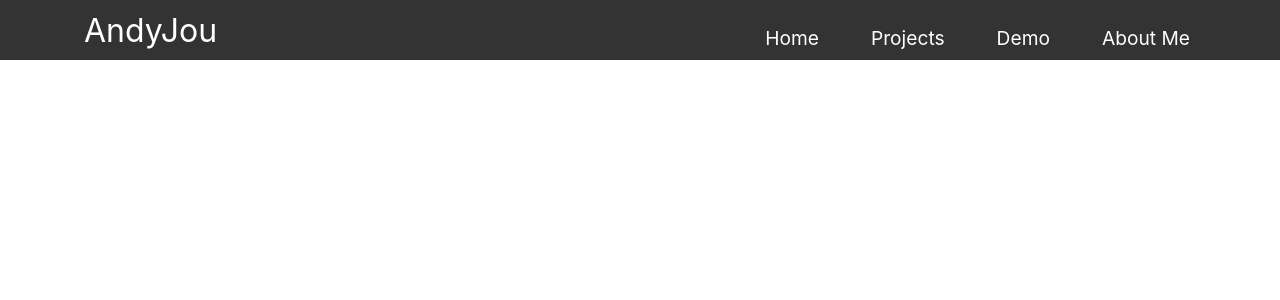
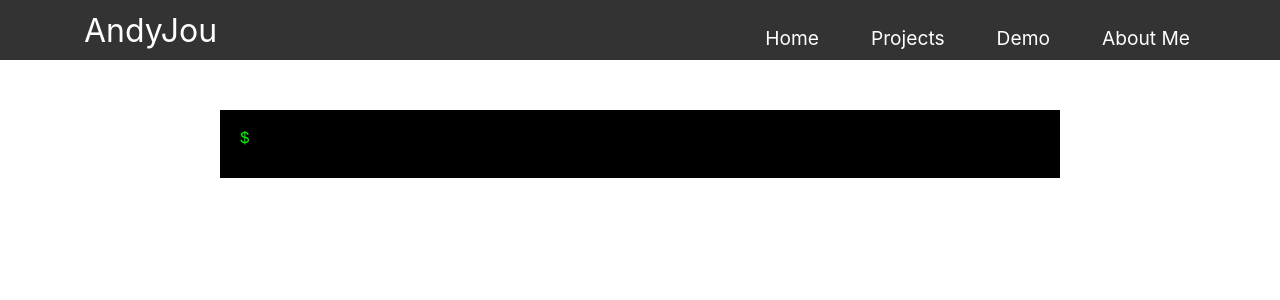
Before and after one commit to andyjou1010/andyjou1010, a React (Create React App) app: page / in a window 1280 px wide. Shown: the top 300 px of the page. Built offline with nearby package versions, Linux system fonts and the light colour scheme.

Commit message:
terminal homepage, project template

```diff
--- a/src/App.js
+++ b/src/App.js
@@ -1,21 +1,29 @@
-import React, { useState } from 'react';
+import React from 'react';
 import { BrowserRouter as Router, Route, Routes } from 'react-router-dom';
 
 import Navbar from './components/Navbar';
+import Terminal from './components/Terminal';
+
 import Projects from './pages/Projects';
 import Demo from './pages/Demo';
 import AboutMe from './pages/AboutMe';
 
+const routes = [
+  { path: "/projects", name: "Projects", component: <Projects /> },
+  { path: "/demo", name: "Demo", component: <Demo /> },
+  { path: "/about-me", name: "About Me", component: <AboutMe /> },
+];
+
 function App() {
-
   return (
     <Router>
       <div className="App">
         <Navbar />
         <Routes>
-          <Route path="/projects" component={Projects} />
-          <Route path="/demo" component={Demo} />
-          <Route path="/about-me" component={AboutMe} />
+          <Route path="/" element={<Terminal routes={routes} />} />
+          {routes.map(route => (
+            <Route key={route.path} path={route.path} element={route.component} />
+          ))}
         </Routes>
       </div>
     </Router>
--- a/src/components/Navbar.js
+++ b/src/components/Navbar.js
@@ -1,6 +1,6 @@
 import React from 'react';
 import { Link } from 'react-router-dom';
-import './Navbar.css';
+import './style/Navbar.css';
 
 const Navbar = () => {
     return (
--- /dev/null
+++ b/src/components/Terminal.js
@@ -0,0 +1,97 @@
+// Terminal.js
+
+import React, { useState } from 'react';
+import './style/Terminal.css';
+
+function Terminal({routes}) {
+    const [commands, setCommands] = useState([]);
+
+    const handleCommand = (command) => {
+        let output = "";
+
+        // Split the command to handle commands with arguments
+        const commandParts = command.split(' ');
+        const mainCommand = commandParts[0];
+        const args = commandParts.slice(1);
+
+        switch (mainCommand) {
+            case 'cd':
+                if(args[0]) {
+                    output = `Navigating to ${args[0]}...`;
+                    // Logic to navigate or show info based on args[0]
+                } else {
+                    output = "Please specify a destination.";
+                }
+                break;
+
+            case 'ls':
+                output = routes.map(route => route.name).join('\n');
+                break;
+
+            case 'clear':
+                // For clear, you might want to set the commands state to an empty array
+                setCommands([]);
+                return;
+
+            case 'uptime':
+                output = "Website uptime: Always awake!"; // This is a fictional response. You can make this dynamic if you want.
+                break;
+
+            case 'whoami':
+                output = "Guest";
+                break;
+
+            case 'date':
+                output = new Date().toLocaleString();
+                break;
+
+            case 'echo':
+                output = args.join(' '); // Echoes whatever comes after the 'echo' command
+                break;
+
+            default:
+                output = "Command not recognized.";
+                break;
+        }
+
+        setCommands(prevCommands => [...prevCommands, { input: command, output }]);
+    };
+
+
+
+    return (
+        <div className="terminal">
+            {commands.map((cmd, index) => (
+                <div key={index}>
+                    <div className="command-input">$ {cmd.input}</div>
+                    <div className="command-output">{cmd.output}</div>
+                </div>
+            ))}
+            <CommandInput onEnter={handleCommand} />
+        </div>
+    );
+}
+
+function CommandInput({ onEnter }) {
+    const [input, setInput] = useState("");
+
+    const handleKeyPress = (event) => {
+        if(event.key === "Enter") {
+            onEnter(input);
+            setInput("");
+        }
+    };
+
+    return (
+        <div className="command-input">
+            $ <input
+                type="text"
+                value={input}
+                onChange={e => setInput(e.target.value)}
+                onKeyPress={handleKeyPress}
+            />
+        </div>
+    );
+}
+
+export default Terminal;
--- /dev/null
+++ b/src/components/style/Terminal.css
@@ -0,0 +1,20 @@
+.terminal {
+    width: 80%;
+    max-width: 800px;
+    margin: 50px auto;
+    background-color: #000;
+    color: #0f0;
+    padding: 20px;
+    font-family: 'Courier New', monospace;
+}
+
+.command-input, .command-output {
+    margin-bottom: 10px;
+}
+
+.command-input input {
+    background-color: #000;
+    border: none;
+    color: #0f0;
+    outline: none;
+}
--- a/src/pages/Projects.js
+++ b/src/pages/Projects.js
@@ -0,0 +1,28 @@
+
+import React from 'react';
+import './style/Projects.css';  // Importing a CSS file for styling
+
+const projectData = [
+    { id: 1, name: "Project 1", description: "Description for Project 1", imageUrl: "path/to/image1.jpg" },
+    { id: 2, name: "Project 2", description: "Description for Project 2", imageUrl: "path/to/image2.jpg" },
+    { id: 3, name: "Project 3", description: "Description for Project 3", imageUrl: "path/to/image3.jpg" },
+    { id: 4, name: "Project 4", description: "Description for Project 4", imageUrl: "path/to/image4.jpg" },
+    { id: 5, name: "Project 5", description: "Description for Project 5", imageUrl: "path/to/image5.jpg" },
+    { id: 6, name: "Project 6", description: "Description for Project 6", imageUrl: "path/to/image6.jpg" },
+];
+
+function Projects() {
+    return (
+        <div className="projects-container">
+            {projectData.map((project) => (
+                <div key={project.id} className="project-item">
+                    <img src={project.imageUrl} alt={project.name} className="project-image" />
+                    <h3>{project.name}</h3>
+                    <p>{project.description}</p>
+                </div>
+            ))}
+        </div>
+    );
+}
+
+export default Projects;
--- /dev/null
+++ b/src/pages/style/Projects.css
@@ -0,0 +1,26 @@
+.projects-container {
+    display: flex;
+    flex-wrap: wrap;
+    justify-content: space-between;
+    padding: 20px;
+}
+
+.project-item {
+    flex: 0 0 calc(50% - 20px); /* This will take half the width minus 20px (for padding) */
+    margin-bottom: 20px;
+    padding: 10px;
+    box-shadow: 0 4px 8px rgba(0, 0, 0, 0.1);
+    border-radius: 4px;
+    transition: 0.3s;
+}
+
+.project-item:hover {
+    box-shadow: 0 8px 16px rgba(0, 0, 0, 0.2);
+}
+
+.project-image {
+    max-width: 100%;
+    height: auto;
+    border-radius: 4px;
+    margin-bottom: 10px;
+}
```
Also changed, not shown: src/components/style/Navbar.css (renamed from src/components/Navbar.css), 14 other files (tests, documents, lock files or other folders).
